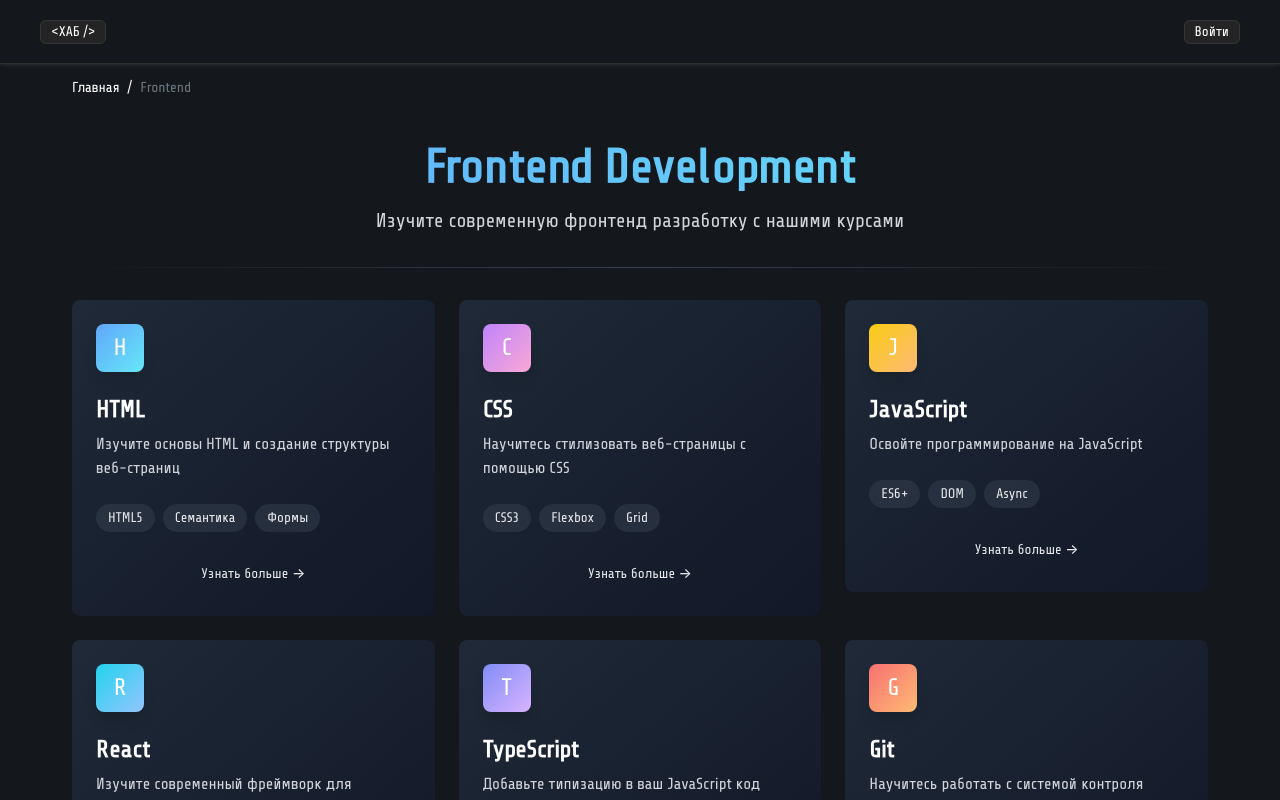
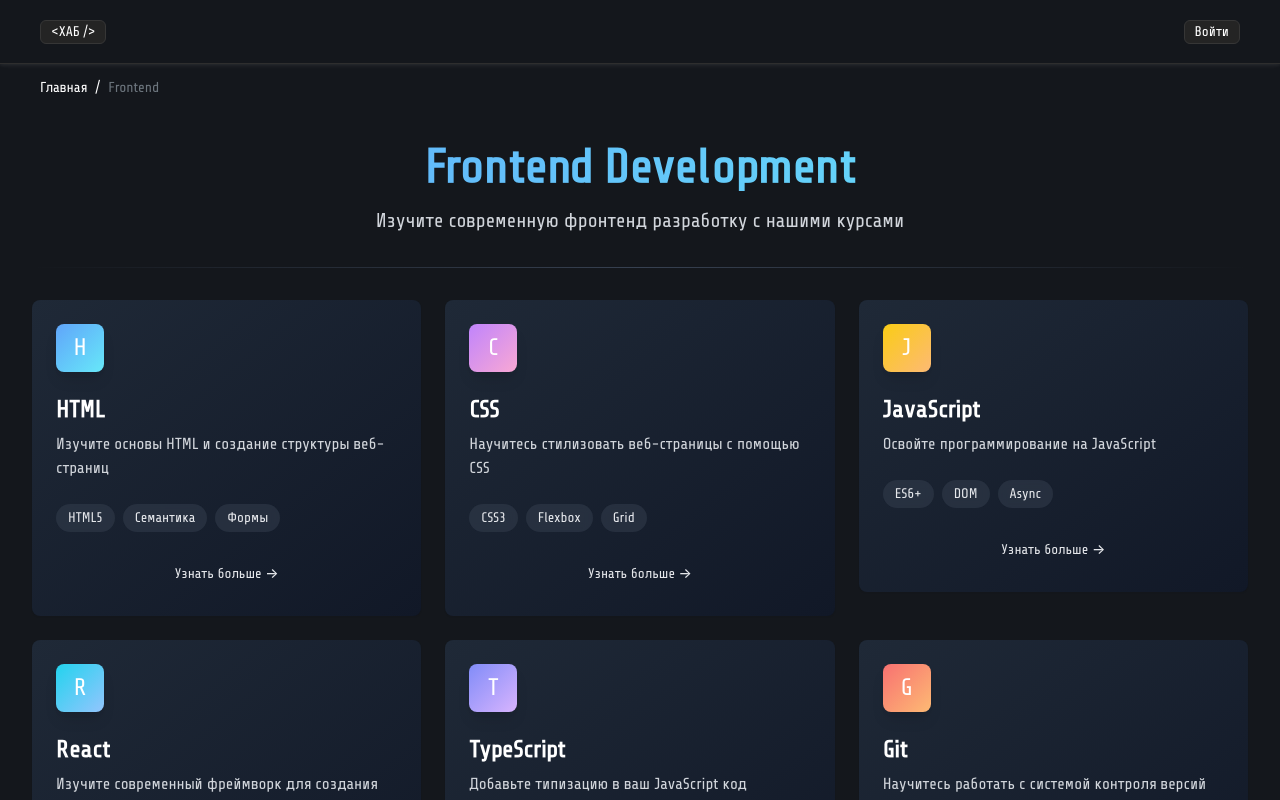
Before and after one commit to art-crazy/school-frontend, a React (Vite) app: page /frontend in a window 1280 px wide. Shown: the top 800 px of the page. Built offline with nearby package versions, Linux system fonts and the light colour scheme.

Commit message:
правки по ui

```diff
--- a/src/pages/Frontend/FrontendPage.module.scss
+++ b/src/pages/Frontend/FrontendPage.module.scss
@@ -57,7 +57,6 @@
 
 .container {
   width: 100%;
-  max-width: 1200px;
   margin: 0 auto;
   padding: 0 2rem;
   min-height: calc(100vh - 64px);
@@ -562,3 +561,7 @@
   line-height: 1.6;
   margin: 0;
 }
+
+.block {
+  display: block;
+}
--- a/src/pages/Frontend/FrontendPage.tsx
+++ b/src/pages/Frontend/FrontendPage.tsx
@@ -84,7 +84,7 @@ const FrontendPage: React.FC = () => {
               animate={{ opacity: 1, y: 0 }}
               transition={{ duration: 0.5, delay: index * 0.1 }}
             >
-              <Link to={topic.link} className="block">
+              <Link to={topic.link} className={styles.block}>
                 <Card className={`${styles.topicCard} group`}>
                   <CardHeader>
                     <div className={`${styles.icon} bg-gradient-to-br ${topic.gradient}`}>
```
